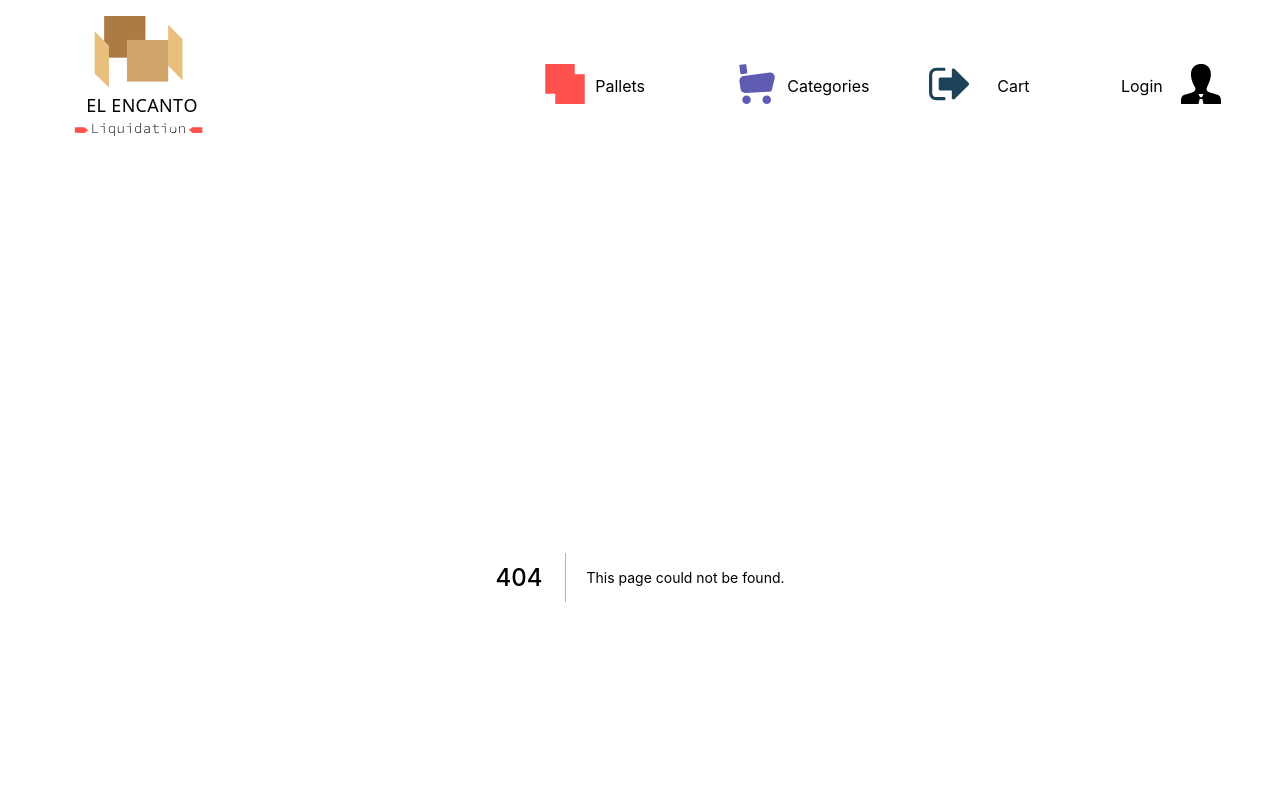
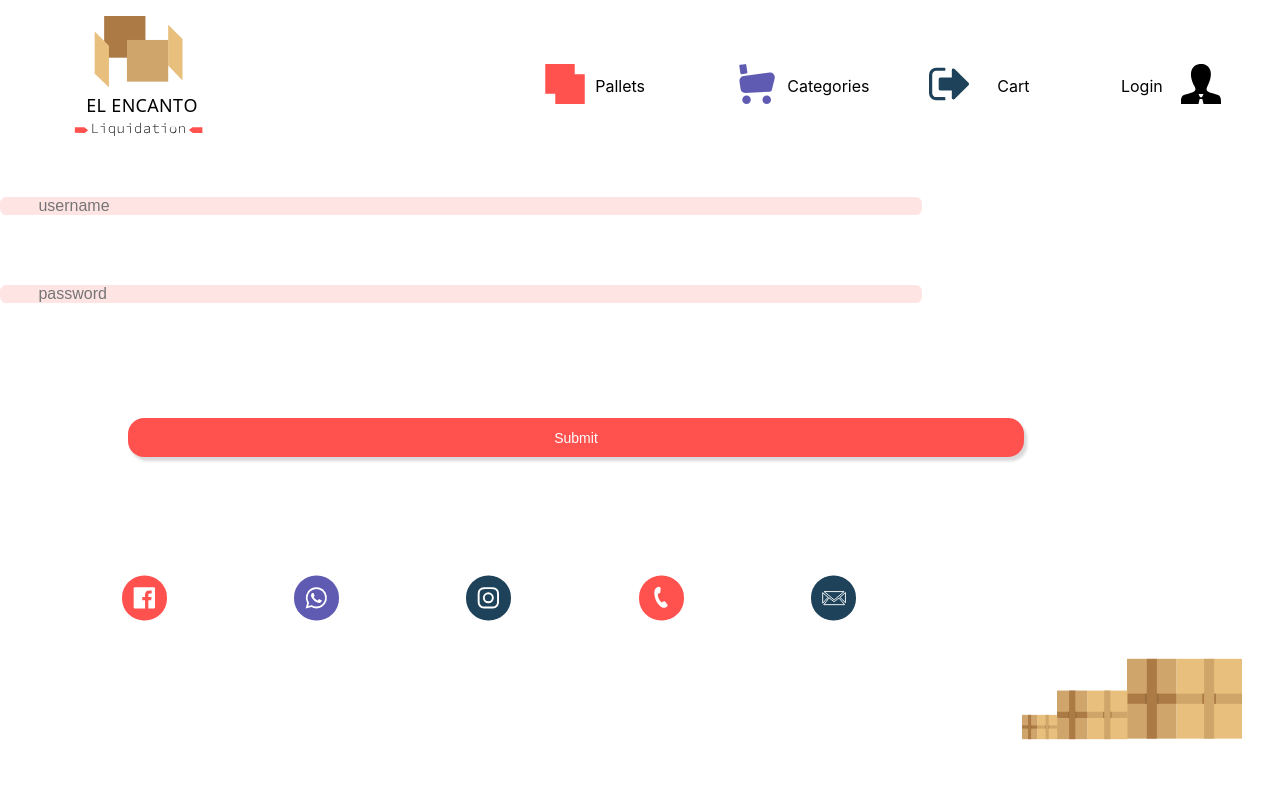
Before and after one commit to frankperez-github/elEncanto, a Next.js app: page /User in a window 1280 px wide. Before the commit this address had no page. Shown: the top 800 px of the page. Built offline with nearby package versions, Linux system fonts and the light colour scheme.

Commit message:
created login functionality

```diff
--- a/components/Layout.jsx
+++ b/components/Layout.jsx
@@ -71,7 +71,6 @@ function Layout(props) {
 
                     <div className="link_name">
                                {user.username?user.username:"Login"}
-
                             </div>
 
                            <div className="LinkImg">
--- a/context/reducers/UserReducer.js
+++ b/context/reducers/UserReducer.js
@@ -1,7 +1,8 @@
 export const UserReducer = (state, action) => {
     switch(action.type) {
         case "LOGIN": {
-            return state
+            return action.payload
+
         }
         case "LOGOUT": {
             return {}
--- /dev/null
+++ b/pages/User.jsx
@@ -0,0 +1,35 @@
+import { useContext, useState } from "react"
+import { UserContext } from "../context/UserContext"
+
+const User = ()=> {
+
+    const [username, setUsername] = useState("")
+    const [password, setPassword] = useState("")
+    const {dispatch} = useContext(UserContext)
+
+    const handleSubmit = async(e) => {
+        e.preventDefault()
+        console.log(JSON.stringify({username, password}))
+        const data = await fetch("https://elencanto-drf-api.herokuapp.com/user/login/", {method:"POST", headers:{'Content-Type':"application/json"}, body:JSON.stringify({username, password})})
+        const user = await data.json()
+        console.log(user)
+        dispatch({type:"LOGIN", payload:user})
+        setUsername("")
+        setPassword("")
+
+    }
+
+    return (
+    <div onSubmit={handleSubmit} className="user">
+        <form action="POST" style={{display:"flex", flexDirection:"column", alignContent:"center"}} className="login">
+            <input placeholder="username" type="text" value={username} onChange={e=>setUsername(e.target.value)}/>
+            <input placeholder="password" type="password" value={password} onChange={e=>setPassword(e.target.value)}/>
+            <button style={{width:"70%",alignSelf:"center"}} className="buy_button" type="submit">
+                Submit
+            </button>
+            </form>
+    </div>
+    )
+}
+
+export default User
```
